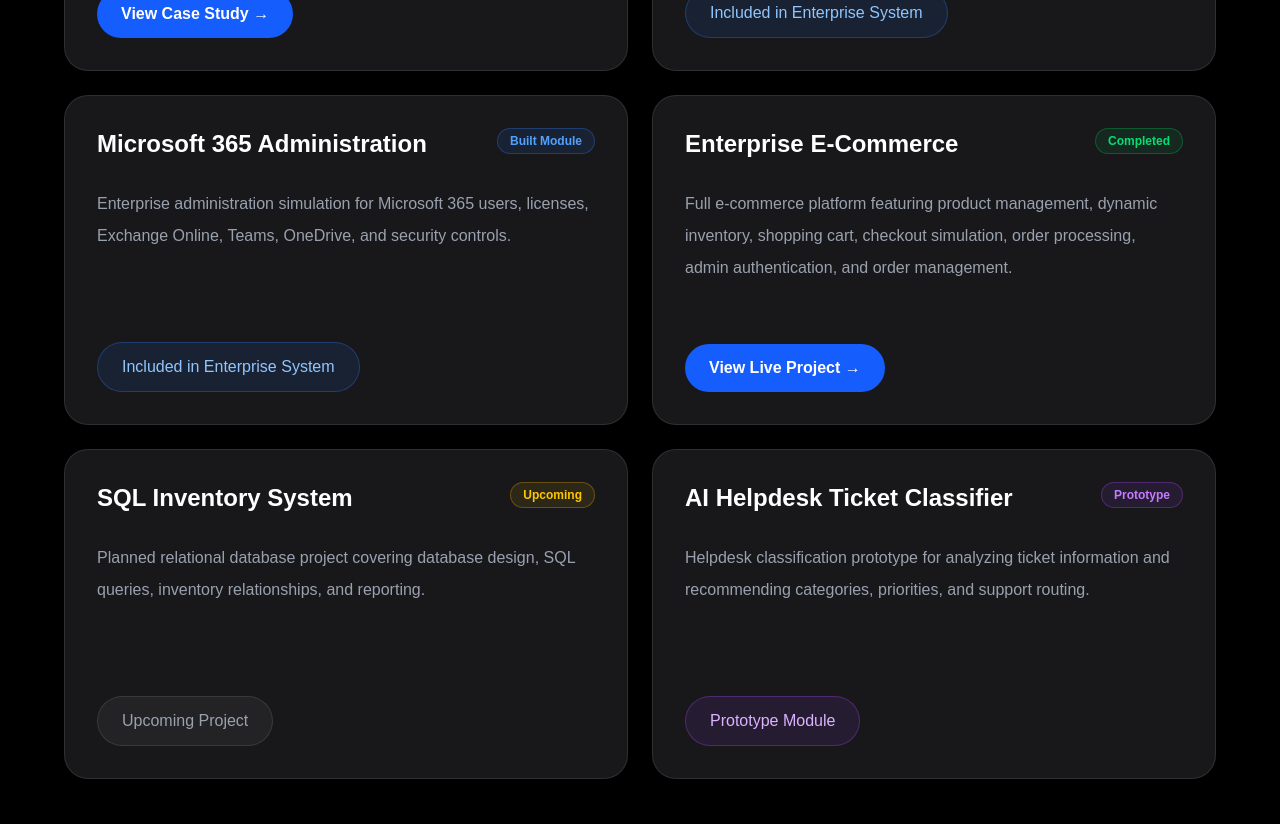
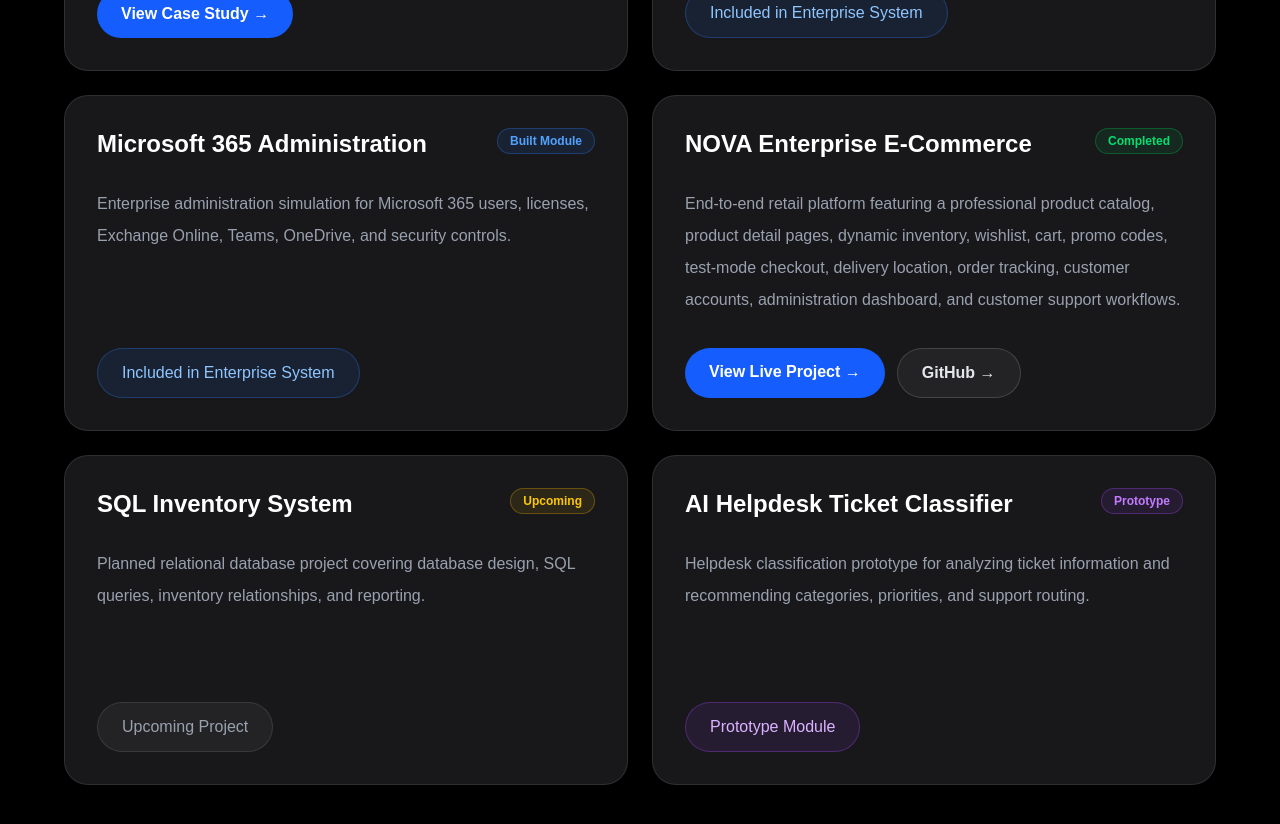
Before and after one commit to 1shahadalghamdi-cmyk/shahad-enterprise-it-system, a Next.js app: page / in a window 1280 px wide. Shown: the part 2660-3484 px from the top of the page. Built offline with nearby package versions, Linux system fonts and the light colour scheme.

Commit message:
feat: add NOVA ecommerce project to portfolio

```diff
--- a/app/components/Projects.tsx
+++ b/app/components/Projects.tsx
@@ -10,8 +10,9 @@
   title: string;
   description: string;
   status: ProjectStatus;
-  href?: string;
-  external?: boolean;
+  caseStudyHref?: string;
+  liveHref?: string;
+  githubHref?: string;
 };
 
 const projects: Project[] = [
@@ -20,7 +21,7 @@
     description:
       "Enterprise system for asset tracking, employee assignments, helpdesk tickets, maintenance, access control, infrastructure monitoring, and recovery operations.",
     status: "Completed",
-    href: "/projects/asset-management",
+    caseStudyHref: "/projects/asset-management",
   },
   {
     title: "Active Directory Administration",
@@ -35,12 +36,14 @@
     status: "Built Module",
   },
   {
-    title: "Enterprise E-Commerce",
+    title: "NOVA Enterprise E-Commerce",
     description:
-      "Full e-commerce platform featuring product management, dynamic inventory, shopping cart, checkout simulation, order processing, admin authentication, and order management.",
+      "End-to-end retail platform featuring a professional product catalog, product detail pages, dynamic inventory, wishlist, cart, promo codes, test-mode checkout, delivery location, order tracking, customer accounts, administration dashboard, and customer support workflows.",
     status: "Completed",
-    href: "https://shahad-ecommerce.vercel.app",
-    external: true,
+    liveHref:
+      "https://nova-ecommerce-shahad.vercel.app",
+    githubHref:
+      "https://github.com/1shahadalghamdi-cmyk/shahad-ecommerce",
   },
   {
     title: "SQL Inventory System",
@@ -100,7 +103,7 @@
 
                 <span
                   className={`rounded-full border px-3 py-1 text-xs font-semibold ${getStatusStyle(
-                    project.status
+                    project.status,
                   )}`}
                 >
                   {project.status}
@@ -111,12 +114,21 @@
                 {project.description}
               </p>
 
-              <div className="mt-auto pt-8">
+              <div className="mt-auto flex flex-wrap gap-3 pt-8">
                 {project.status === "Completed" &&
-                  project.href &&
-                  project.external && (
+                  project.caseStudyHref && (
+                    <Link
+                      href={project.caseStudyHref}
+                      className="inline-flex rounded-full bg-blue-600 px-6 py-3 font-semibold transition hover:bg-blue-500"
+                    >
+                      View Case Study →
+                    </Link>
+                  )}
+
+                {project.status === "Completed" &&
+                  project.liveHref && (
                     <a
-                      href={project.href}
+                      href={project.liveHref}
                       target="_blank"
                       rel="noreferrer"
                       className="inline-flex rounded-full bg-blue-600 px-6 py-3 font-semibold transition hover:bg-blue-500"
@@ -126,14 +138,15 @@
                   )}
 
                 {project.status === "Completed" &&
-                  project.href &&
-                  !project.external && (
-                    <Link
-                      href={project.href}
-                      className="inline-flex rounded-full bg-blue-600 px-6 py-3 font-semibold transition hover:bg-blue-500"
+                  project.githubHref && (
+                    <a
+                      href={project.githubHref}
+                      target="_blank"
+                      rel="noreferrer"
+                      className="inline-flex rounded-full border border-white/15 bg-white/5 px-6 py-3 font-semibold text-gray-200 transition hover:border-blue-500/60 hover:text-white"
                     >
-                      View Case Study →
-                    </Link>
+                      GitHub →
+                    </a>
                   )}
 
                 {project.status === "Built Module" && (
```
